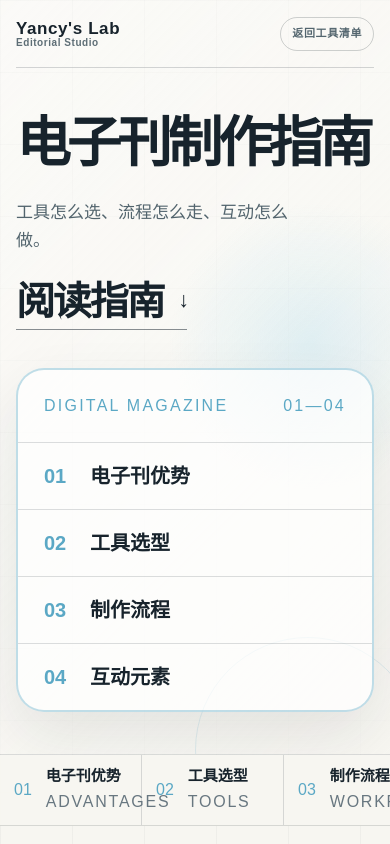
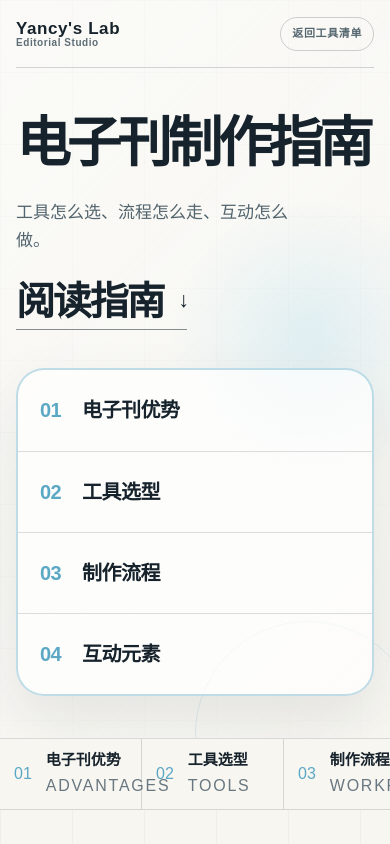
Before and after one commit to Yancyy0/Y-Lab-Editorial-Studio, a Next.js app: page /tools/methods/editorial-magazine in a window 390 px wide. Shown: the top 844 px of the page. Built offline with nearby package versions, Linux system fonts and the light colour scheme.

Commit message:
Add files via upload

```diff
--- a/app/tools/methods/editorial-magazine/magazine.css
+++ b/app/tools/methods/editorial-magazine/magazine.css
@@ -111,18 +111,16 @@ html:has(.editorial-magazine-guide-page) { scroll-behavior: smooth; scroll-paddi
 .editorial-magazine-guide-page .hero__start:hover,
 .editorial-magazine-guide-page .hero__start:focus-visible { border-color: var(--sky-deep); color: var(--sky-deep); outline: 0; }
 .editorial-magazine-guide-page .hero-index {
+  height: 376px;
   overflow: hidden;
   border: 2px solid rgba(91, 168, 197, 0.38);
   border-radius: 28px;
   background: rgba(255, 255, 255, 0.68);
   box-shadow: 0 24px 60px rgba(23, 35, 44, 0.09);
 }
-.editorial-magazine-guide-page .hero-index__top { display: flex; align-items: center; justify-content: space-between; padding: 24px 26px; border-bottom: 1px solid var(--line); }
-.editorial-magazine-guide-page .hero-index__top span,
-.editorial-magazine-guide-page .hero-index__top b { color: var(--sky-deep); font: 700 10px/1.3 var(--font-geist-mono), monospace; letter-spacing: 0.14em; }
-.editorial-magazine-guide-page .hero-index ol { margin: 0; padding: 0; list-style: none; }
+.editorial-magazine-guide-page .hero-index ol { display: grid; height: 100%; grid-template-rows: repeat(4, 1fr); margin: 0; padding: 0; list-style: none; }
 .editorial-magazine-guide-page .hero-index li + li { border-top: 1px solid var(--line); }
-.editorial-magazine-guide-page .hero-index a { display: grid; grid-template-columns: 46px 1fr; align-items: center; min-height: 78px; padding: 0 26px; font-size: 23px; font-weight: 700; transition: background 180ms ease, color 180ms ease; }
+.editorial-magazine-guide-page .hero-index a { display: grid; height: 100%; grid-template-columns: 54px 1fr; align-items: center; padding: 0 30px; font-size: 24px; font-weight: 700; letter-spacing: -0.025em; transition: background 180ms ease, color 180ms ease; }
 .editorial-magazine-guide-page .hero-index a span { color: var(--sky-deep); font: 700 10px var(--font-geist-mono), monospace; }
 .editorial-magazine-guide-page .hero-index a:hover,
 .editorial-magazine-guide-page .hero-index a:focus-visible { background: var(--ink); color: white; outline: 0; }
@@ -250,7 +248,8 @@ html:has(.editorial-magazine-guide-page) { scroll-behavior: smooth; scroll-paddi
   .editorial-magazine-guide-page .hero h1 { max-width: 520px; font-size: clamp(48px, 14vw, 64px); }
   .editorial-magazine-guide-page .hero__content > p { max-width: 300px; font-size: 17px; line-height: 1.6; }
   .editorial-magazine-guide-page .hero__start { margin-top: 28px; font-size: clamp(32px, 10vw, 42px); }
-  .editorial-magazine-guide-page .hero-index a { min-height: 66px; font-size: 20px; }
+  .editorial-magazine-guide-page .hero-index { height: 328px; }
+  .editorial-magazine-guide-page .hero-index a { grid-template-columns: 42px 1fr; padding-inline: 22px; font-size: 20px; }
   .editorial-magazine-guide-page .quick-nav { grid-template-columns: repeat(4, minmax(142px, 1fr)); overflow-x: auto; }
   .editorial-magazine-guide-page .quick-nav a { min-height: 70px; padding-inline: 14px; }
   .editorial-magazine-guide-page .section { width: calc(100% - 32px); padding: 82px 0; }
--- a/app/tools/methods/editorial-magazine/page.tsx
+++ b/app/tools/methods/editorial-magazine/page.tsx
@@ -166,7 +166,6 @@ export default function EditorialMagazineGuidePage() {
             <a className="hero__start" href="#comparison">阅读指南 <span aria-hidden="true">↓</span></a>
           </div>
           <aside className="hero-index" aria-label="电子刊制作指南目录">
-            <div className="hero-index__top"><span>DIGITAL MAGAZINE</span><b>01—04</b></div>
             <ol>
               <li><a href="#comparison"><span>01</span>电子刊优势</a></li>
               <li><a href="#tools-selection"><span>02</span>工具选型</a></li>
```
